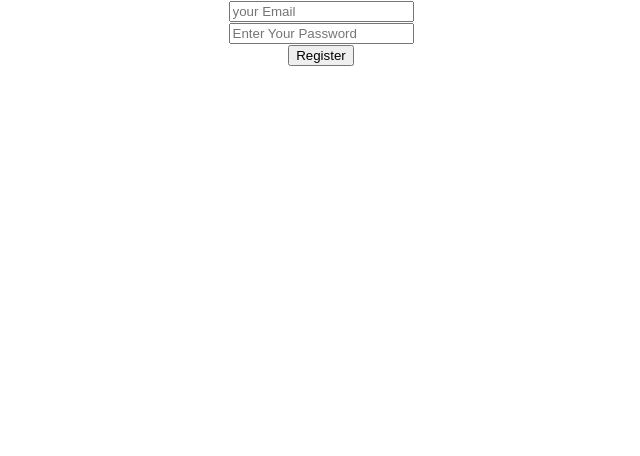
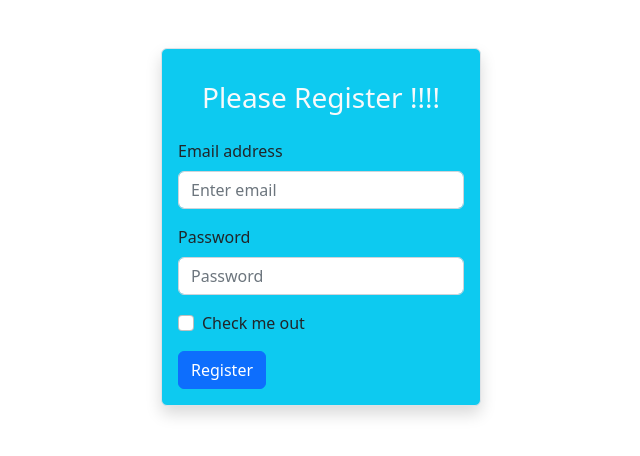
Before and after one commit to najmusskb/email-password-login-page, a React (Create React App) app: page / in a window 1280 px wide. Shown: the top 456 px of the page, without its empty margins (319-959 px from the left). Built offline with nearby package versions, Linux system fonts and the light colour scheme.

Commit message:
bootstrap use

```diff
--- a/package.json
+++ b/package.json
@@ -6,8 +6,10 @@
     "@testing-library/jest-dom": "^5.16.5",
     "@testing-library/react": "^13.4.0",
     "@testing-library/user-event": "^13.5.0",
+    "bootstrap": "^5.2.2",
     "firebase": "^9.12.1",
     "react": "^18.2.0",
+    "react-bootstrap": "^2.5.0",
     "react-dom": "^18.2.0",
     "react-scripts": "5.0.1",
     "web-vitals": "^2.1.4"
--- a/src/App.css
+++ b/src/App.css
@@ -1,5 +1,4 @@
 .App {
-  text-align: center;
 }
 
 .App-logo {
--- a/src/App.js
+++ b/src/App.js
@@ -1,5 +1,6 @@
 import  {getAuth} from 'firebase/auth';
 import  './App.css';
+import RegisterReactbootstrap from './components/login/RegisterReactbootstrap';
 import app from './firebase/Firebase.init';
 
 
@@ -15,18 +16,25 @@
 
 }
 
+const HandleEmailOnblur=(e)=>{
+  console.log(e.target.value);
+
+}
+
+
+const HandlePasswordBlue = (e) =>{
+  console.log(e.target.value)
+
+}
+
 function App (){
   return (
     <div className='App'>
 
-      <form onSubmit={handleregister}>
 
-    <input type="email" name="email" id="" placeholder='your Email' />
-    <br />
-    <input type="password" name="password" placeholder='Enter Your Password' />
-    <br />
-    <button type="submit">Register</button>
-    </form>
+
+<RegisterReactbootstrap></RegisterReactbootstrap>
+
 
     </div>
   )
--- /dev/null
+++ b/src/components/login/RegisterReactbootstrap.js
@@ -0,0 +1,53 @@
+import { createUserWithEmailAndPassword, getAuth } from 'firebase/auth';
+import React from 'react';
+import Button from 'react-bootstrap/Button';
+import Form from 'react-bootstrap/Form';
+import app from '../../firebase/Firebase.init';
+
+
+// const auth = getAuth (app)
+const auth = getAuth (app)
+const RegisterReactbootstrap = () => {
+    const HandleSubmit =(event)=>{
+        event.preventDefault();
+    // console.log(event.target.email.value);
+    const email=event.target.email.value;
+    const  password=event.target.password.value;
+    console.log(email,password);
+    createUserWithEmailAndPassword(auth,email,password)
+    .then( result => {
+        const user=result.user
+        console.log(user)
+    })
+    .catch(error=>{
+        console.error("error",error);
+
+    })
+
+
+    }
+    return (
+        <div onSubmit={HandleSubmit} className='w-25 mx-auto border rounded p-3  bg-info mt-5 shadow'>
+            <h3 className='text-light text-center p-3'>Please Register !!!! </h3>
+            <Form>
+       <Form.Group className="mb-3" controlId="formBasicEmail">
+        <Form.Label>Email address</Form.Label>
+        <Form.Control type="email" name='email' placeholder="Enter email" required />
+
+      </Form.Group>
+      <Form.Group className="mb-3" controlId="formBasicPassword">
+        <Form.Label>Password</Form.Label>
+        <Form.Control type="password" name='password' placeholder="Password" required />
+      </Form.Group>
+      <Form.Group className="mb-3" controlId="formBasicCheckbox">
+        <Form.Check type="checkbox" label="Check me out" />
+      </Form.Group>
+      <Button variant="primary" type="submit">
+        Register
+      </Button>
+    </Form>
+ </div>
+    );
+};
+
+export default RegisterReactbootstrap;
--- a/src/index.js
+++ b/src/index.js
@@ -3,6 +3,8 @@
 import './index.css';
 import App from './App';
 import reportWebVitals from './reportWebVitals';
+import 'bootstrap/dist/css/bootstrap.min.css';
+
 
 const root = ReactDOM.createRoot(document.getElementById('root'));
 root.render(
```
Also changed, not shown: src/components/login/Register.js (added, +19 -0 lines), 1 other file (tests, documents, lock files or other folders).
